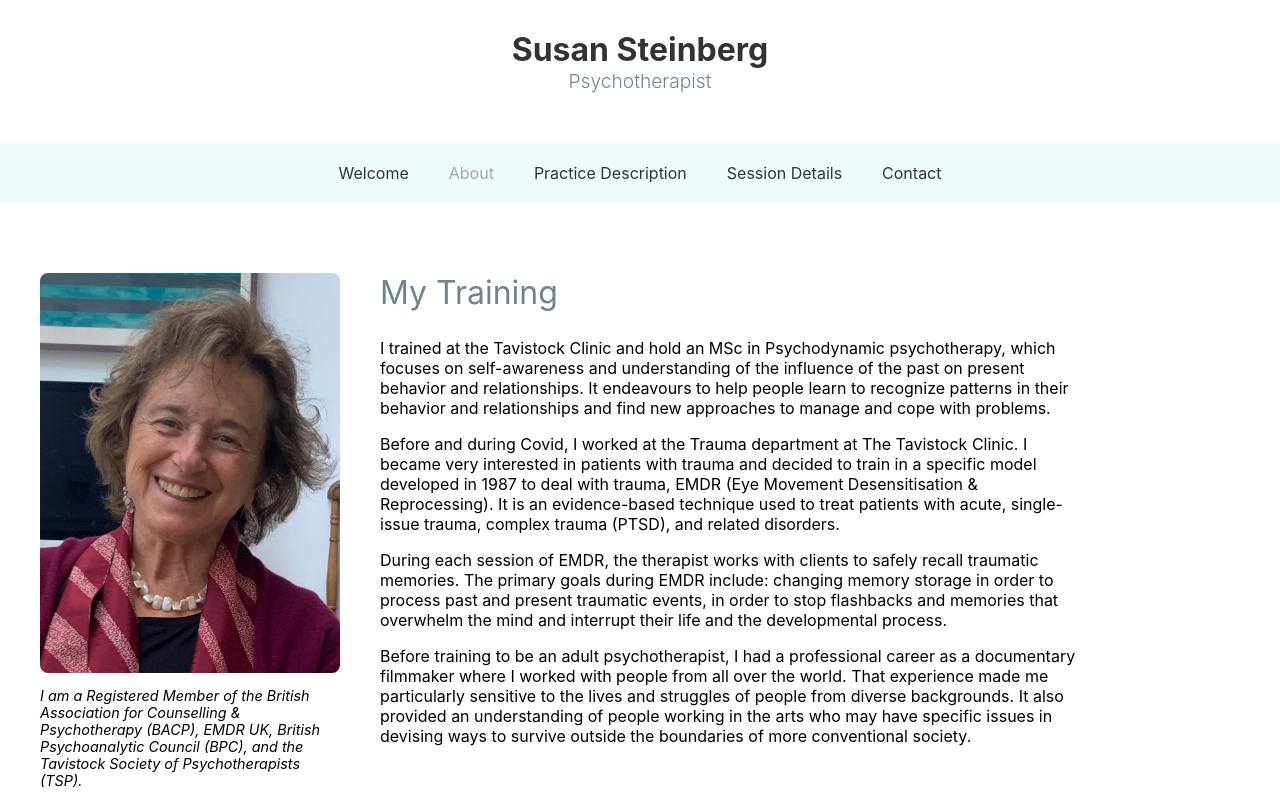
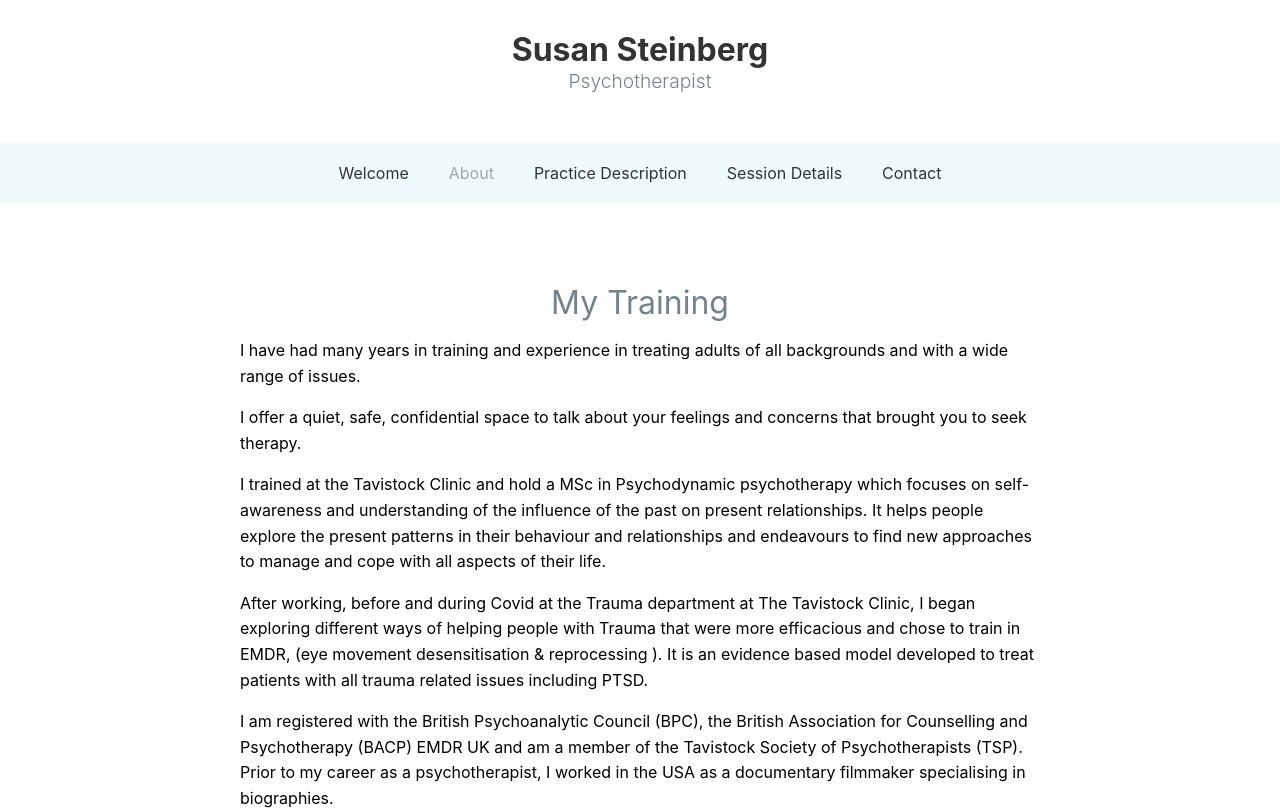
Before and after one commit to nita-kras/susansteinbergpsychotherapist, a React (Create React App) app: page /susansteinbergpsychotherapist/about in a window 1280 px wide. Shown: the top 810 px of the page. Built offline with nearby package versions, Linux system fonts and the light colour scheme.

Commit message:
Final Draft Text & Reposition Image

```diff
--- a/src/components/About.js
+++ b/src/components/About.js
@@ -1,62 +1,47 @@
 import React from 'react';
-import './About.css'; // Import the CSS file for styles
 
 const About = () => {
   return (
-    <div className="about">
-      <div className="contentWrapper">
-        {/* Image */}
-        <div className="imageWrapper">
-          <img
-            src={`${process.env.PUBLIC_URL}/images/susansteinberg.jpg`}
-            alt="Susan Steinberg"
-            className="image"
-          />
-          <p className="registrationText">
-            I am a Registered Member of the British Association for Counselling &amp;
-            Psychotherapy (BACP), EMDR UK, British Psychoanalytic Council (BPC), and the
-            Tavistock Society of Psychotherapists (TSP).
-          </p>
-        </div>
-
-        {/* Text */}
-        <div className="textContent">
-          <div className="trainingHeader">My Training</div>
+    <div style={styles.section}>
+      <div style={styles.header}>My Training</div>
+      <div style={styles.textContent}>
         <p>
-            I trained at the Tavistock Clinic and hold an MSc in Psychodynamic
-            psychotherapy, which focuses on self-awareness and understanding
-            of the influence of the past on present behavior and relationships.
-            It endeavours to help people learn to recognize patterns in their
-            behavior and relationships and find new approaches to manage and
-            cope with problems.
+        I have had many years in training and experience in treating adults of all backgrounds and with a wide range of issues.
         </p>
         <p>
-            Before and during Covid, I worked at the Trauma department at The Tavistock
-            Clinic. I became very interested in patients with trauma and decided to train
-            in a specific model developed in 1987 to deal with trauma, EMDR (Eye Movement
-            Desensitisation &amp; Reprocessing). It is an evidence-based technique used to
-            treat patients with acute, single-issue trauma, complex trauma (PTSD), and related
-            disorders.
+        I offer a quiet, safe, confidential space to talk about your feelings and concerns that brought you to seek therapy.
         </p>
         <p>
-            During each session of EMDR, the therapist works with clients to safely recall
-            traumatic memories. The primary goals during EMDR include: changing memory storage
-            in order to process past and present traumatic events, in order to stop flashbacks
-            and memories that overwhelm the mind and interrupt their life and the developmental
-            process.
+        I trained at the Tavistock Clinic and hold a MSc in Psychodynamic psychotherapy which focuses on self-awareness and understanding of the influence of the past on present relationships. It helps people explore the present patterns in their behaviour and relationships and endeavours to find new approaches to manage and cope with all aspects of their life.
         </p>
         <p>
-            Before training to be an adult psychotherapist, I had a professional career as
-            a documentary filmmaker where I worked with people from all over the world.
-            That experience made me particularly sensitive to the lives and struggles of
-            people from diverse backgrounds. It also provided an understanding of
-            people working in the arts who may have specific issues in devising ways to
-            survive outside the boundaries of more conventional society.
+        After working, before and during Covid at the Trauma department at The Tavistock Clinic, I began exploring different ways of helping people with Trauma that were more efficacious and chose to train in EMDR, (eye movement desensitisation & reprocessing ). It is an evidence based model developed to treat patients with all trauma related issues including PTSD.
         </p>
-        </div>
+        <p>
+        I am registered with the British Psychoanalytic Council (BPC), the British Association for Counselling and Psychotherapy (BACP) EMDR UK and am a member of the Tavistock Society of Psychotherapists (TSP). Prior to my career as a psychotherapist, I worked in the USA as a documentary filmmaker specialising in biographies.
+        </p>
       </div>
     </div>
   );
 };
 
+const styles = {
+  section: {
+    textAlign: 'center',
+    padding: '40px 20px',
+  },
+  header: {
+    color: '#71848b',
+    fontSize: '2rem',
+    marginBottom: '10px',
+    textAlign: 'center',
+  },
+  textContent: {
+    maxWidth: '800px',
+    margin: '0 auto',
+    textAlign: 'left',
+    lineHeight: '1.6',
+  },
+};
+
 export default About;
--- a/src/components/PracticeDescription.js
+++ b/src/components/PracticeDescription.js
@@ -9,13 +9,13 @@ const PracticeDescription = () => {
       {/* Additional Text Content */}
       <div style={styles.textContent}>
         <p>
-          First and foremost, I endeavour to develop a trusting relationship that will form the basis for a therapeutic alliance. It can take a while to understand a patient in order to be effective and quite some time for most clients to feel safe with the therapist. Thus at the start I will listen carefully and from time to time ask questions. You will be free to say whatever comes to your mind and I may comment when something seems pertinent. I’m flexible and vary my practice to work most effectively with each person and employ a variety of techniques.
+        First and foremost, I endeavour to develop a trusting relationship that will form the basis for a therapeutic alliance. It can take a while to understand a patient’s issues and quite some time for most clients to feel safe with the therapist. I will listen carefully and from time to time ask questions. You will be free to say whatever comes to your mind and I may comment when somethings seems pertinent. I’m flexible and vary my practice to work most effectively with each person and employ the most constructive way to help them.
         </p>
         <p>
-          I have experience working with a mixture of patients, from those who’ve been traumatised as a result of sexual abuse and dysfunctional childhoods, to those struggling with relationships, anxiety, depression, loss, illness, identity, and the issues of living in these complicated times.
+        I have experience working with a mixture of patients from those who have  trauma issues including mental and sexual abuse, PTSD and dysfunctional childhoods, to those struggling with relationships, anxiety, ADHD, depression, loss, illness, identity, and the issues of living in these complicated times.
         </p>
         <p>
-          For people who have experienced trauma, I combine psychodynamic psychotherapy with EMDR. During each session of EMDR, I’ll work with the client to safely recall traumatic memories. Safety is paramount, and it is for that reason I don’t begin the EMDR process until the patient is ready and can tolerate recalling the memory. The primary goals during EMDR include: changing memory storage in order to process past, and present, traumatic events in order to prevent flashbacks and to work through the memories that overwhelm the mind into something they can tolerate or manage. Once memories are reprocessed, the patient can distinguish between what happened in the past and the present. It then affords the person with a choice to move on with their lives in a healthier way.
+        For clients with trauma related issues, I integrate with EMDR, which is based on the AIP Model (Adaptive Information Processing ) with psychodynamic talk therapy. Clients with Trauma are afflicted by disturbing symptoms that arise from unprocessed traumatic memories. The EMDR model of bilateral stimulation (like eye movements) facilitates the processing of the maladaptive memories that overwhelm the mind and often interrupt a person's life and the developmental process.
         </p>
       </div>
     </div>
--- a/src/components/SessionDetails.js
+++ b/src/components/SessionDetails.js
@@ -9,19 +9,16 @@ const SessionDetails = () => {
       {/* Session Information Text */}
       <div style={styles.textContent}>
         <p>
-          The first session will be a 1-hour assessment to understand the issues that
-          have brought you to seek therapy. This will include your family background
-          as well as a medical and mental health history.
+        The first session will be a 1 hour assessment where I’ll endeavour to understand the issues that have brought you to seek therapy and to determine the best way forward.
         </p>
         <p>
-          This session gives you the opportunity to ask me any questions you may
-          have and to determine how we might feel about working together. At the end
-          of this session, if you choose to go forward, we will discuss schedules, the
-          number of sessions you’d like to start with, and fees. In effect, it will be
-          the beginning of a therapeutic alliance.
+        This will include a your family background as well as a medical and mental health history.
         </p>
         <p>
-          From then on, we will meet weekly.
+        It will provide the client the opportunity to ask questions and to determine how they might feel about going forward. At the end of this session, if you choose to go forward, we will discuss schedules, the number of sessions you’d like to start with and fees. In effect, it will be the beginning of a therapeutic alliance.
+        </p>
+        <p>
+        From then on we will meet weekly for 50 minutes face to face or on Zoom.
         </p>
       </div>
 
@@ -33,6 +30,7 @@ const SessionDetails = () => {
         <p>Sessions are priced from £80.00.</p>
         <p>I have no evening or weekend sessions available.</p>
         <p>Sessions can be held Face to Face or on Zoom.</p>
+        <p>I offer concessions under extenuating circumstances.</p>
       </div>
     </div>
   );
--- a/src/components/Welcome.js
+++ b/src/components/Welcome.js
@@ -1,40 +1,40 @@
 import React from 'react';
+import './About.css'; // Import the CSS for styling
 
 const Welcome = () => {
   return (
-    <div style={styles.welcome}>
-      <div style={styles.description}>
+    <div className="about">
+      <div className="contentWrapper">
+        {/* Image Section */}
+        <div className="imageWrapper">
+          <img
+            src={`${process.env.PUBLIC_URL}/images/susansteinberg.jpg`}
+            alt="Susan Steinberg"
+            className="image"
+          />
+          <p className="registrationText">
+            I am a Registered Member of the British Association for Counselling &amp;
+            Psychotherapy (BACP), EMDR UK, British Psychoanalytic Council (BPC), and the
+            Tavistock Society of Psychotherapists (TSP).
+          </p>
+        </div>
+
+        {/* Text Section */}
+        <div className="textContent">
+          <div className="trainingHeader">Welcome</div>
           <p>
             Change is never easy, but with the right help, you can make your journey easier.
             My approach has a relational-developmental psychodynamic core, integrated with
             EMDR for patients who have experienced trauma.
           </p>
           <p>I work with adults of all ages who are trying to cope with a myriad of issues:</p>
-        <p style={styles.line}>Relationships, Anxiety, Depression, Illness</p>
-        <p style={styles.line}>Acute, Chronic, or Complex Trauma (PTSD)</p>
-        <p style={styles.line}>Long-term effects of growing up with mentally dysfunctional or unwell parents</p>
+          <p>Relationships, Anxiety, Depression, Illness</p>
+          <p>Acute, Chronic, or Complex Trauma (PTSD)</p>
+          <p>Long-term effects of growing up with mentally dysfunctional or unwell parents</p>
+        </div>
       </div>
     </div>
   );
 };
 
-const styles = {
-  welcome: {
-    textAlign: 'center',
-    padding: '40px 0',
-  },
-  description: {
-    marginTop: '20px',
-    textAlign: 'left',
-    maxWidth: '600px',
-    margin: '0 auto',
-    lineHeight: '1.4',  // Smaller line spacing between paragraphs
-  },
-  line: {
-    marginTop: '5px',  // Reduced margin between lines
-    fontSize: '1rem',  // Match the font size to the original
-    lineHeight: '1.4',  // Same line height for consistent spacing
-  },
-};
-
 export default Welcome;
```
Also changed, not shown: public/404.html (+2 -30 lines). Lines whose indentation alone changed are shown as unchanged.
